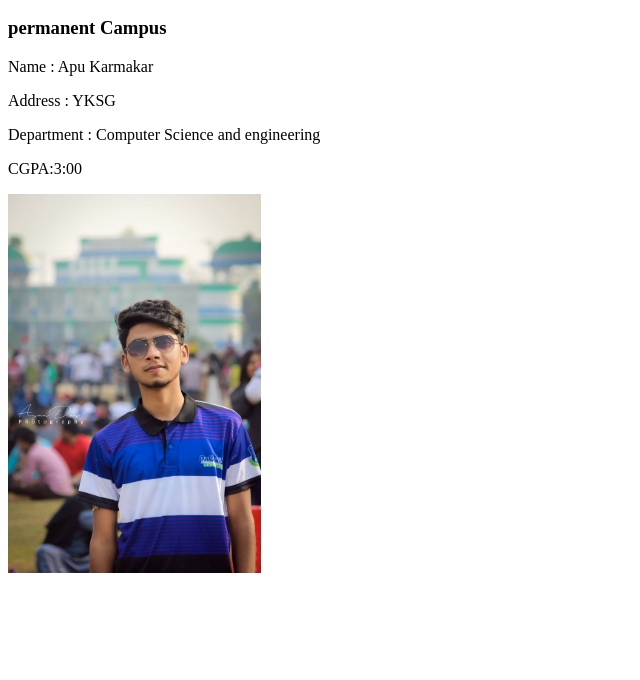
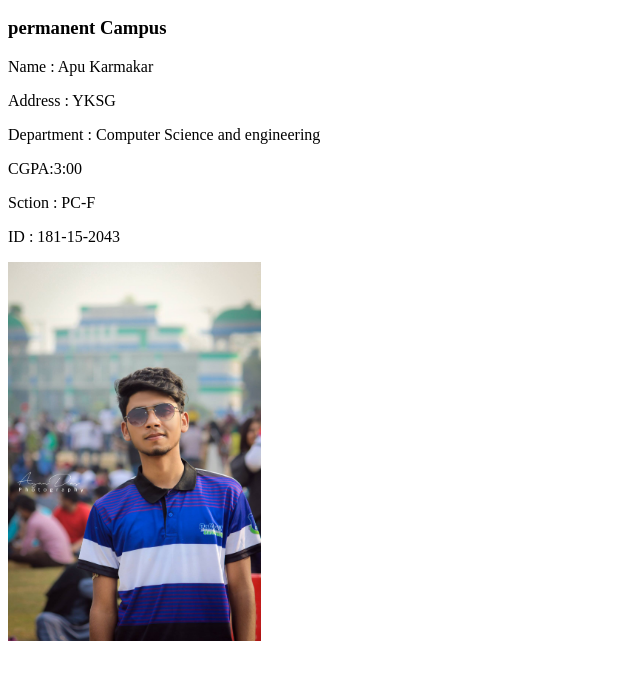
Before and after one commit to Apukarmakar/my-frist-web-learn, a plain HTML site: page index.html in a window 1280 px wide. Shown: the part 110-790 px from the top of the page, without its empty margins (0-640 px from the left). Drawn offline with Linux system fonts and the light colour scheme.

Commit message:
learning the scound branch

```diff
--- a/index.html
+++ b/index.html
@@ -16,6 +16,8 @@
     <p>Address : YKSG</p>
     <p>Department : Computer Science and engineering</p>
     <p>CGPA:3:00</p>
+    <p>Sction : PC-F</p>
+    <p>ID : 181-15-2043</p>
     <img src="foundation day.jpg"></img>
 
 </body>
```
